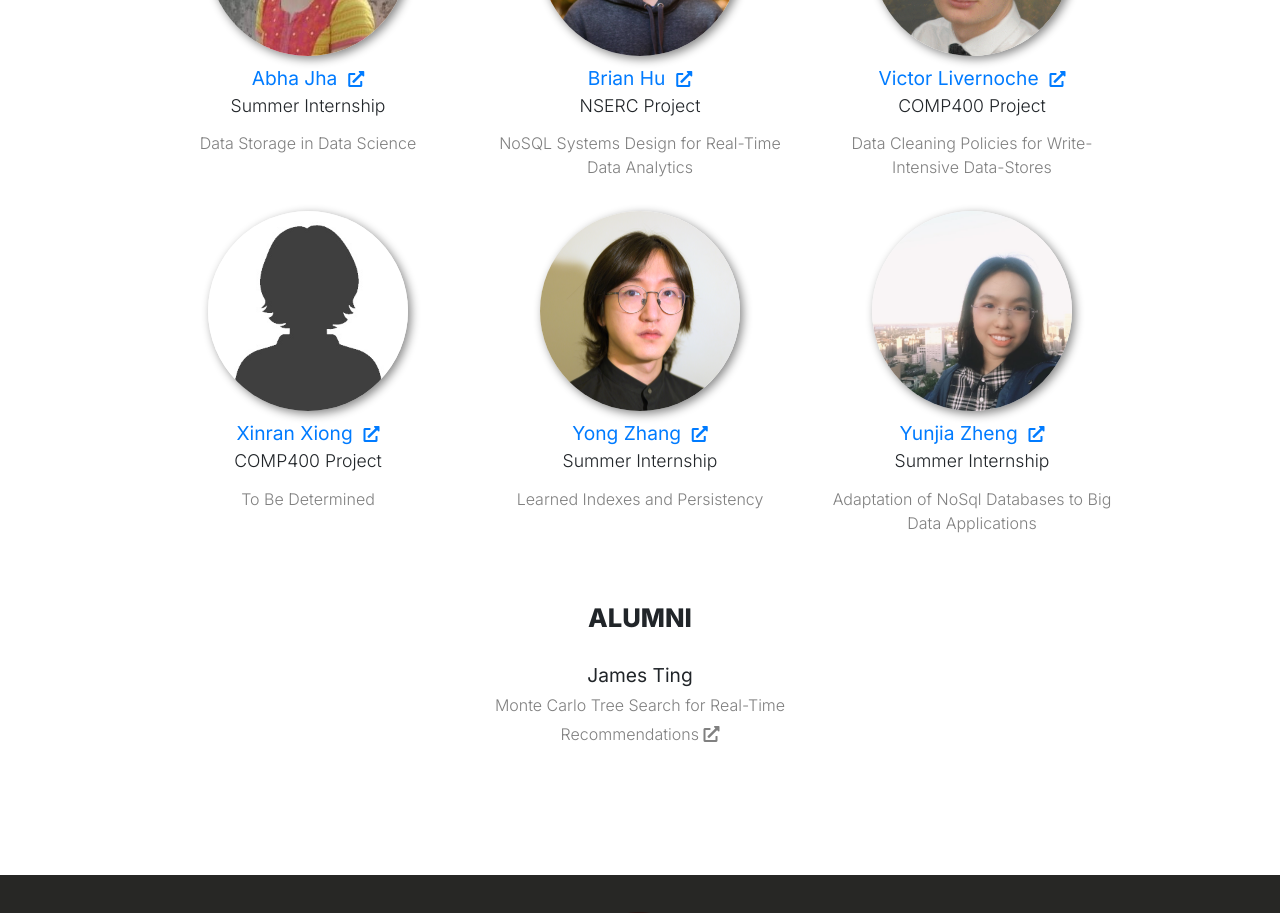
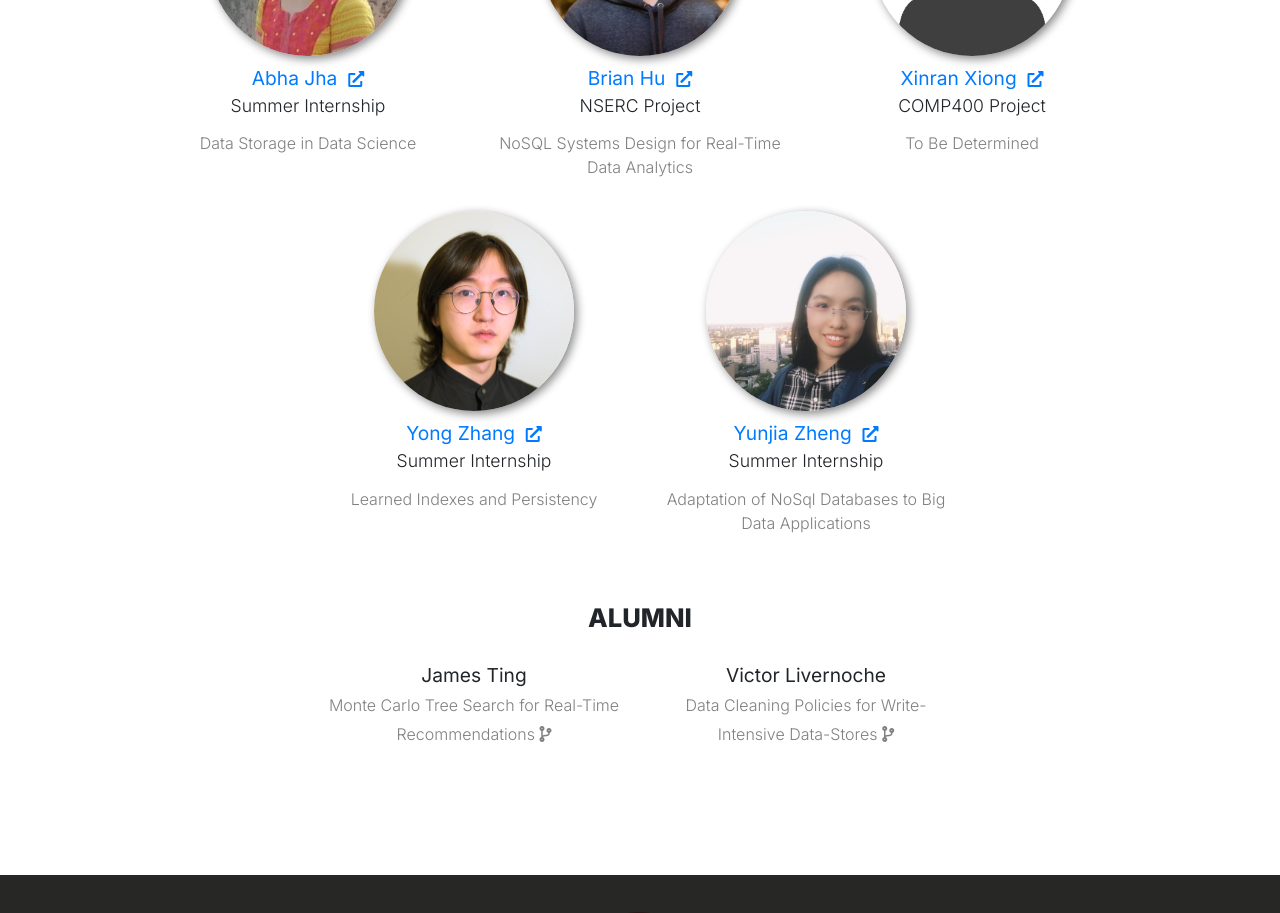
Before and after one commit to discslab/DISCS-Lab-Website, a React (Create React App) app: page / in a window 1280 px wide. Shown: the part 3420-4333 px from the top of the page. Built offline with nearby package versions, Linux system fonts and the light colour scheme.

Commit message:
Updated team section

```diff
--- a/src/components/InfoItems/TeamMemberItems.js
+++ b/src/components/InfoItems/TeamMemberItems.js
@@ -45,13 +45,6 @@ export const Undergraduates = [
     description: "NoSQL Systems Design for Real-Time Data Analytics",
   },
   {
-    title: "Victor Livernoche",
-    subtitle: "COMP400 Project",
-    image_url: "/static/images/victor.png",
-    website_url: "https://www.linkedin.com/in/victor-livernoche/",
-    description: "Data Cleaning Policies for Write-Intensive Data-Stores",
-  },
-  {
     title: "Xinran Xiong",
     subtitle: "COMP400 Project",
     image_url: "/static/images/default_user_female.jpg",
@@ -86,4 +79,13 @@ export const Alumni = [
     code_url:
       "https://gitlab.cs.mcgill.ca/discs-lab/comp-400-research-project-james-ting",
   },
+  {
+    title: "Victor Livernoche",
+    subtitle: "COMP400 Project",
+    image_url: "/static/images/victor.png",
+    website_url: "https://www.linkedin.com/in/victor-livernoche/",
+    description: "Data Cleaning Policies for Write-Intensive Data-Stores",
+    code_url:
+      "https://gitlab.cs.mcgill.ca/discs-lab/rocksdb-compaction-policy-analysis",
+  },
 ];
--- a/src/components/Team/Team.js
+++ b/src/components/Team/Team.js
@@ -118,7 +118,7 @@ class Team extends Component {
                     rel="noopener noreferrer"
                   >
                     {item.description}&nbsp;
-                    <i className="fas fa-external-link-alt"></i>
+                    <i class="fas fa-code-branch"></i>
                   </a>
                 </span>
               </div>
```
